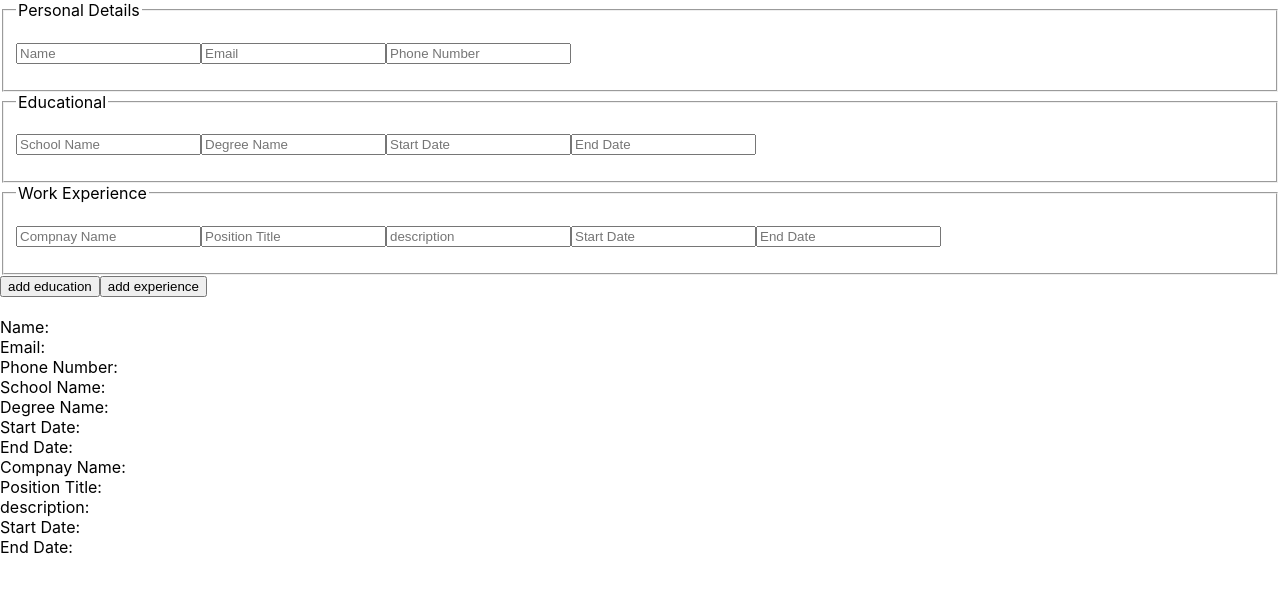
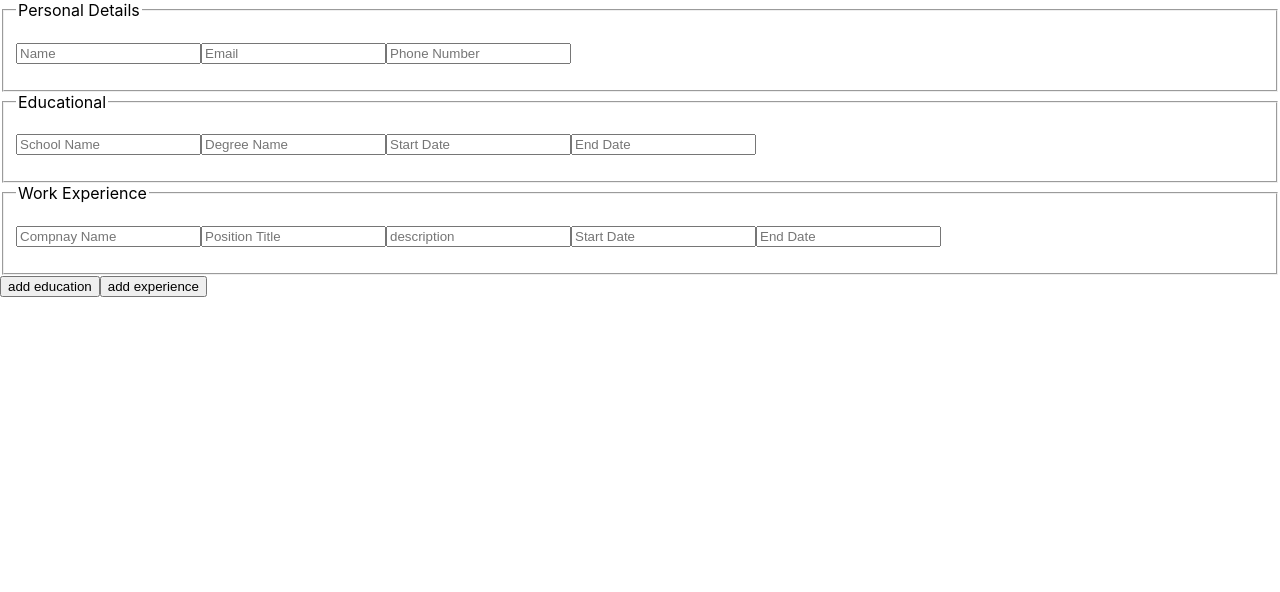
Before and after one commit to NabilHadi/cv_project, a React (Create React App) app: page / in a window 1280 px wide. Shown: the top 592 px of the page. Built offline with nearby package versions, Linux system fonts and the light colour scheme.

Commit message:
Add propTypes to InputField

```diff
--- a/src/App.js
+++ b/src/App.js
@@ -50,8 +50,6 @@ class App extends Component {
     this.state = {
       ...getSectionsAndFields(),
     };
-
-    console.log(this.state);
 
     this.changeField = this.changeField.bind(this);
     this.getFieldByName = this.getFieldByName.bind(this);
@@ -162,13 +160,7 @@ class App extends Component {
         </button>
         <br />
         <br />
-        {Object.values(this.state.fields).map((field) => {
-          return (
-            <div key={field.fieldId}>
-              {field.label}: {field.value}
-            </div>
-          );
-        })}
+        <section className="cv__view"></section>
       </div>
     );
   }
--- a/src/components/InputField.js
+++ b/src/components/InputField.js
@@ -1,3 +1,4 @@
+import PropTypes from "prop-types";
 import { Component } from "react";
 
 class InputField extends Component {
@@ -33,4 +34,19 @@ class InputField extends Component {
   }
 }
 
+InputField.defaultProps = {
+  type: "text",
+  placeholder: "",
+  name: "",
+};
+
+InputField.propTypes = {
+  fieldId: PropTypes.string,
+  initialValue: PropTypes.string,
+  type: PropTypes.string,
+  placeholder: PropTypes.string,
+  name: PropTypes.string,
+  onFieldChange: PropTypes.func,
+};
+
 export default InputField;
```
